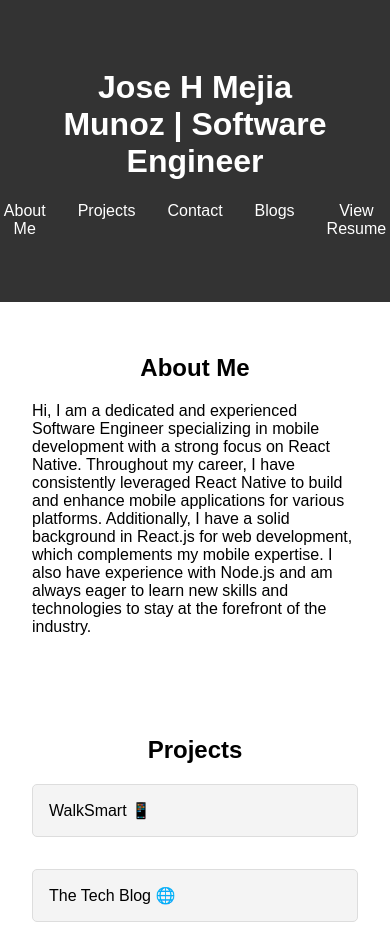
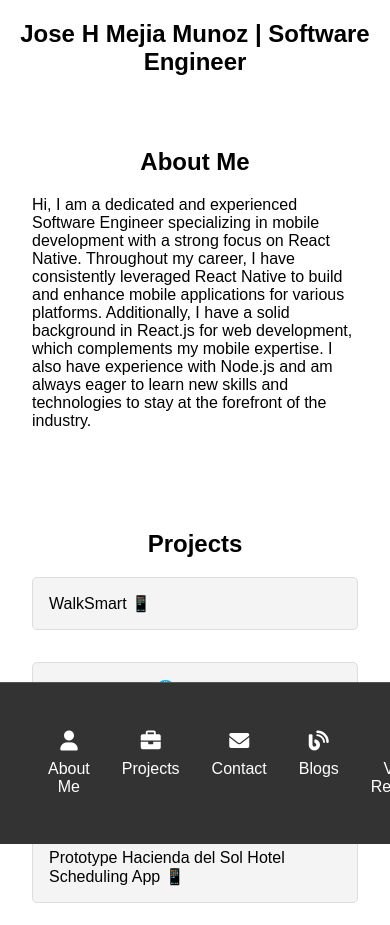
Before and after one commit to jmejiamu/portfolio, a plain HTML site: page index.html in a window 390 px wide. Shown: the top 925 px of the page. Drawn offline with Linux system fonts and the light colour scheme.

Commit message:
feat/mobile

```diff
--- a/blogs/rn-bottom-nav.html
+++ b/blogs/rn-bottom-nav.html
@@ -3,6 +3,10 @@
   <head>
     <meta charset="UTF-8" />
     <meta name="viewport" content="width=device-width, initial-scale=1.0" />
+    <link
+      href="https://cdnjs.cloudflare.com/ajax/libs/font-awesome/6.0.0-beta3/css/all.min.css"
+      rel="stylesheet"
+    />
     <title>WalkSmart - Project Details</title>
     <link rel="stylesheet" href="../styles/styles.css" />
   </head>
@@ -12,7 +16,9 @@
         <h1>Creating a Customized Bottom Navigation in React Native 📱</h1>
         <nav>
           <ul>
-            <li><a href="../index.html">Home</a></li>
+            <li>
+              <a href="../index.html"><i class="fas fa-home"></i></a>Home
+            </li>
           </ul>
         </nav>
       </div>
@@ -20,6 +26,9 @@
 
     <section id="overview" class="project-detail">
       <div class="container">
+        <h1 class="container___navigation--title">
+          Creating a Customized Bottom Navigation in React Native 📱
+        </h1>
         <p>
           First, let's understand understand how the bottom navigation works.
           The bottom navigation behaves like a stack of screens, where each tab
@@ -102,7 +111,7 @@
       <div class="container">
         <p>
           Contact me at
-          <a href="mailto:example@example.com">example@example.com</a>
+          <a href="mailto:jmejiamu@gmail.com">jmejiamu@gmail.com</a>
         </p>
       </div>
     </footer>
--- a/index.html
+++ b/index.html
@@ -16,17 +16,15 @@
         <h1>Jose H Mejia Munoz | Software Engineer</h1>
         <nav>
           <ul>
-            <li><a href="#about">About Me</a></li>
-            <li><a href="#projects">Projects</a></li>
-            <li><a href="#contact">Contact</a></li>
-            <li><a href="#blog">Blogs</a></li>
+            <li><a href="#about"><i class="fas fa-user"></i></a>About Me</li>
+            <li><a href="#projects"><i class="fas fa-briefcase"></i></a>Projects</li>
+            <li><a href="#contact"><i class="fas fa-envelope"></i></a>Contact</li>
+            <li><a href="#blog"><i class="fas fa-blog"></i></a>Blogs</li>
             <li>
-              <a
-                href="https://drive.google.com/file/d/1i3CSo12S5JH1ZltvhEeMTOkcbeAbTeZh/view"
-                target="_blank"
-                class="resume-btn"
-                >View Resume</a
-              >
+              <a href="https://drive.google.com/file/d/1i3CSo12S5JH1ZltvhEeMTOkcbeAbTeZh/view" target="_blank" class="resume-btn">
+                <i class="fas fa-file-alt"></i>
+              </a>
+              View Resume
             </li>
           </ul>
         </nav>
@@ -34,6 +32,7 @@
     </header>
 
     <section id="about" class="about">
+      <h1 class="about__me">Jose H Mejia Munoz | Software Engineer</h1>
       <div class="container">
         <h2>About Me</h2>
         <p>
--- a/styles/styles.css
+++ b/styles/styles.css
@@ -18,9 +18,15 @@ nav ul {
   justify-content: center;
   padding: 0;
 }
+.container___navigation--title {
+  display: none;
+}
 
 nav ul li {
   margin: 0 1rem;
+  display: flex;
+  flex-direction: column;
+  gap: 0.5rem;
 }
 
 nav ul li a {
@@ -32,6 +38,9 @@ nav ul li a {
   max-width: 1200px;
   margin: 0 auto;
   padding: 2rem;
+}
+.about__me {
+  display: none;
 }
 
 h2 {
@@ -126,3 +135,45 @@ span {
   border-radius: 8px;
   box-shadow: 0 4px 8px rgba(0, 0, 0, 0.1);
 }
+
+/* Mobile */
+@media screen and (max-width: 768px) {
+  header {
+    position: fixed;
+    bottom: 0;
+    width: 100%;
+    padding: 0 0;
+    background-color: #333;
+    border-top: 1px solid #555;
+  }
+
+  .container {
+    flex-direction: row;
+    justify-content: space-evenly;
+  }
+
+  nav ul {
+    display: flex;
+    justify-content: space-around;
+    width: 100%;
+  }
+
+  h1 {
+    display: none; /* Hide the title for mobile */
+  }
+
+  nav ul li a i {
+    font-size: 20px; /* Adjust icon size for mobile */
+  }
+  .about__me {
+    display: block;
+    text-align: center;
+  }
+  .container___navigation--title {
+    display: block;
+    text-align: center;
+  }
+  footer {
+    margin-bottom: 30%; /* Ensure it's above the fixed header */
+  }
+}
```
